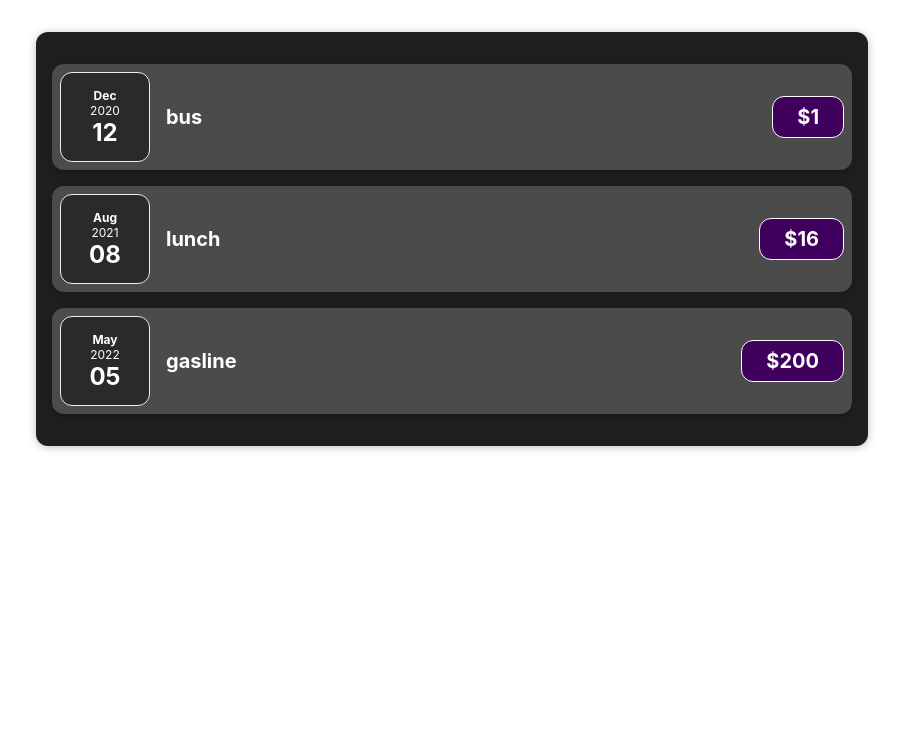
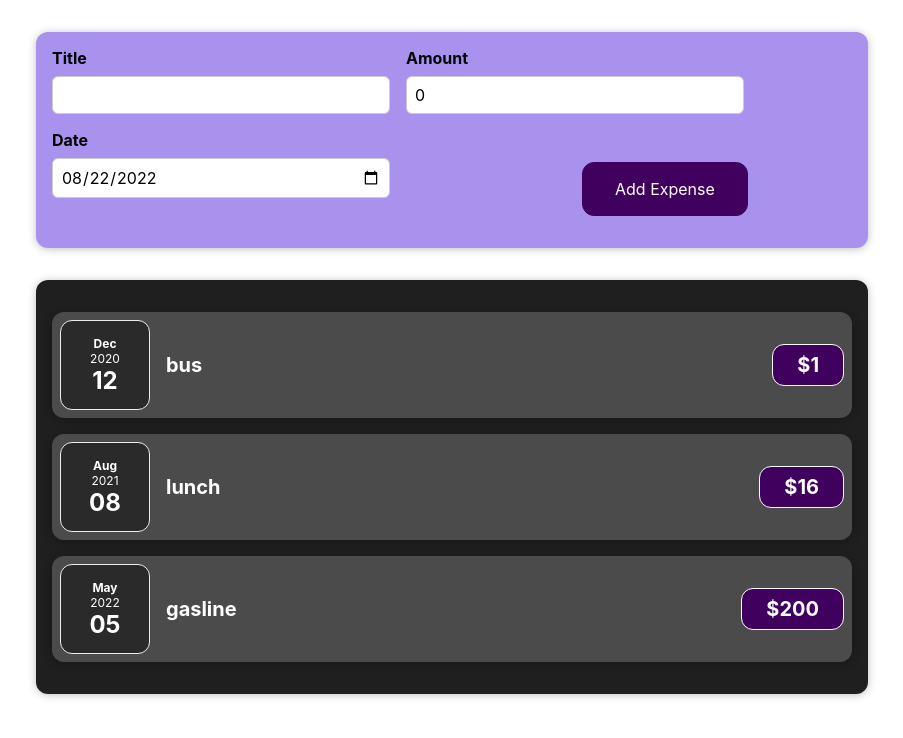
Before and after one commit to dragonwang-hub/react_learning, a React (Create React App) app: page / in a window 1280 px wide. Shown: the top 738 px of the page, without its empty margins (188-1091 px from the left). Built offline with nearby package versions, Linux system fonts and the light colour scheme.

Commit message:
yl #000 add new expense form

```diff
--- a/package.json
+++ b/package.json
@@ -11,6 +11,7 @@
     "react": "^18.2.0",
     "react-dom": "^18.2.0",
     "react-scripts": "5.0.1",
+    "uuid": "^8.3.2",
     "web-vitals": "^2.1.0"
   },
   "scripts": {
--- a/src/App.js
+++ b/src/App.js
@@ -1,6 +1,8 @@
-import React from "react";
+import React, { useState } from "react";
 import ExpenseItemList from "./components/ExpenseItemList";
 import "./App.css";
+import ExpenseForm from "./components/ExpenseForm";
+import { v4 as uuidv4 } from "uuid";
 
 function App() {
   const data = [
@@ -23,9 +25,32 @@ function App() {
       amount: "200",
     },
   ];
+  const [allData, setAllData] = useState(data);
+
+  const newExpenseMapToExpense = (newExpense) => {
+    const date = newExpense.date.split("-");
+    return {
+      uuid: uuidv4(),
+      date: {
+        year: date[0],
+        month: date[1],
+        day: date[2],
+      },
+      category: newExpense.title,
+      amount: newExpense.data,
+    };
+  };
+
+  const handleFormSubmit = (event, newExpense) => {
+    event.preventDefault();
+    const list = allData.concat(newExpenseMapToExpense(newExpense));
+    setAllData(list);
+  };
+
   return (
     <div className="App">
-      <ExpenseItemList data={data} />
+      <ExpenseForm handleSubmit={handleFormSubmit} />
+      <ExpenseItemList data={allData} />
     </div>
   );
 }
--- /dev/null
+++ b/src/components/ExpenseForm.css
@@ -0,0 +1,66 @@
+.new-expense__controls {
+  display: flex;
+  flex-wrap: wrap;
+  gap: 1rem;
+  margin-bottom: 1rem;
+  text-align: left;
+}
+
+.new-expense__control label {
+  font-weight: bold;
+  margin-bottom: 0.5rem;
+  display: block;
+}
+
+.new-expense__control input {
+  font: inherit;
+  padding: 0.5rem;
+  border-radius: 6px;
+  border: 1px solid #ccc;
+  width: 20rem;
+  max-width: 100%;
+}
+
+.new-expense__actions {
+  text-align: right;
+}
+
+.new-expense {
+  background-color: #a892ee;
+  padding: 1rem;
+  margin: 2rem auto;
+  width: 50rem;
+  max-width: 95%;
+  border-radius: 12px;
+  text-align: center;
+  box-shadow: 0 1px 8px rgba(0, 0, 0, 0.25);
+}
+
+.new-expense button {
+  font: inherit;
+  cursor: pointer;
+  padding: 1rem 2rem;
+  border: 1px solid #40005d;
+  background-color: #40005d;
+  color: white;
+  border-radius: 12px;
+  margin-top: 2rem;
+  margin-left: 11rem;
+}
+
+.new-expense button:hover,
+.new-expense button:active {
+  background-color: #510674;
+  border-color: #510674;
+}
+
+.new-expense button.alternative {
+  color: #220131;
+  border-color: transparent;
+  background-color: transparent;
+}
+
+.new-expense button.alternative:hover,
+.new-expense button.alternative:active {
+  background-color: #ddb3f8;
+}
--- /dev/null
+++ b/src/components/ExpenseForm.js
@@ -0,0 +1,62 @@
+import React, { useState } from "react";
+import "./ExpenseForm.css";
+
+const ExpenseForm = (props) => {
+  const [formData, setFormData] = useState({
+    title: "",
+    amount: 0,
+    date: "2022-08-22",
+  });
+
+  const handleChange = (event) => {
+    const name = event.target.id;
+    const value = event.target.value;
+    const values = { ...formData, [name]: value };
+    setFormData(values);
+  };
+
+  return (
+    <div className="new-expense">
+      <form
+        className="new-expense__controls"
+        onSubmit={(event) => props.handleSubmit(event, formData)}
+      >
+        <div className="new-expense__control">
+          <label htmlFor="title">Title</label>
+          <input
+            className="title"
+            id="title"
+            type="text"
+            value={formData.title}
+            onChange={handleChange}
+          ></input>
+        </div>
+        <div className="new-expense__control">
+          <label htmlFor="amount">Amount</label>
+          <input
+            className="amount"
+            id="amount"
+            type="number"
+            value={formData.amount}
+            onChange={handleChange}
+          ></input>
+        </div>
+        <div className="new-expense__control">
+          <label htmlFor="date">Date</label>
+          <input
+            className="date"
+            id="date"
+            type="date"
+            value={formData.date}
+            onChange={handleChange}
+          ></input>
+        </div>
+        <div className="new-expense__control">
+          <button type="submit">Add Expense</button>
+        </div>
+      </form>
+    </div>
+  );
+};
+
+export default ExpenseForm;
--- a/src/components/ExpenseItemList.js
+++ b/src/components/ExpenseItemList.js
@@ -3,6 +3,7 @@ import ExpenseItem from "./ExpenseItem";
 import "./ExpenseItemList.css";
 
 const ExpenseItemList = (props) => {
+  console.log(props.data)
   return (
     <div className="expenses">
       {props.data.map((item) => (
```
Also changed, not shown: 1 other file (tests, documents, lock files or other folders).
